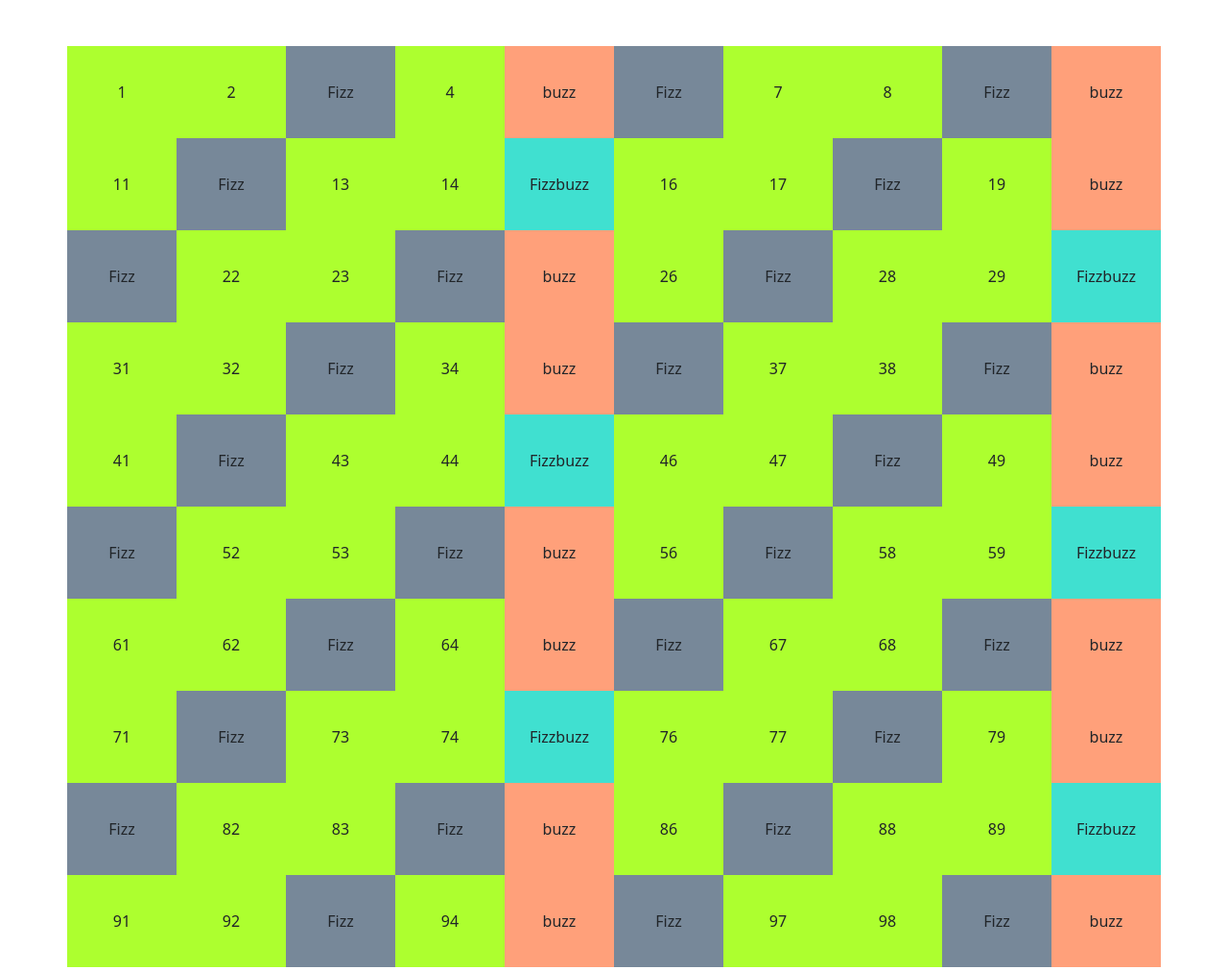
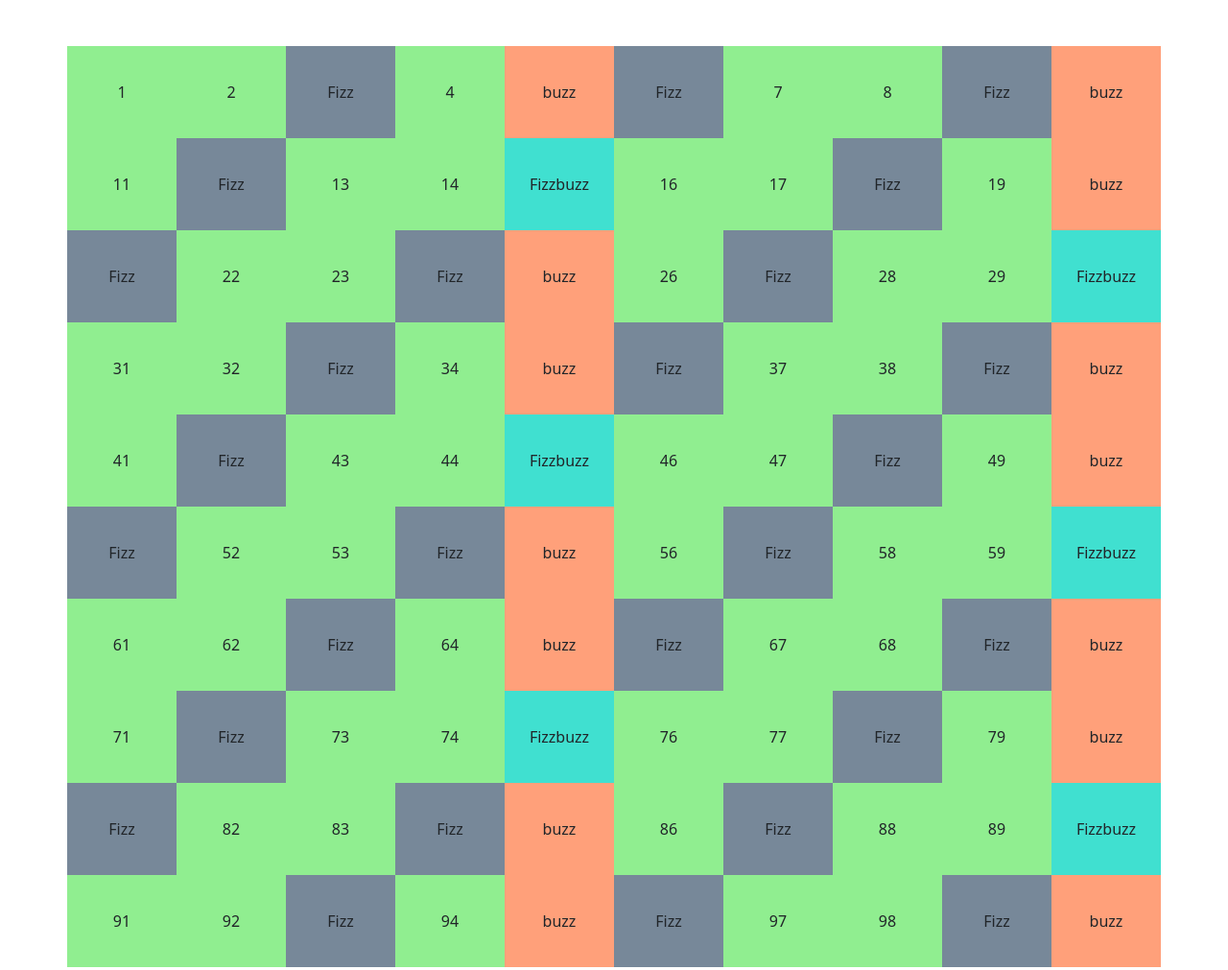
Before and after one commit to LorenzoPrimogeri/js-fizzbuzzdom, a plain HTML site: page index.html in a window 1280 px wide. Shown: the whole page at 96% size. Drawn offline with nearby package versions, Linux system fonts and the light colour scheme.

Commit message:
Little change on css

```diff
--- a/main.js
+++ b/main.js
@@ -2,17 +2,17 @@ let index = 0;
 const divSquares = document.querySelector(".row");
 for (index = 1; index <= 100; index++) {
     if (index % 3 == 0 && index % 5 == 0) {
-        const element = `<div class="fizzBuzz square d-flex justify-content-center align-items-center ">Fizzbuzz</div>`;
+        const element = `<div class="fizzBuzz square d-flex justify-content-center align-items-center box">Fizzbuzz</div>`;
         divSquares.innerHTML += element;
     } else if (index % 3 == 0) {
-        const element = `<div class="fizz square d-flex justify-content-center align-items-center">Fizz</div>`;
+        const element = `<div class="fizz square d-flex justify-content-center align-items-center box">Fizz</div>`;
         divSquares.innerHTML += element;
     } else if (index % 5 == 0) {
-        const element = `<div class="buzz square d-flex justify-content-center align-items-center">buzz</div>`;
+        const element = `<div class="buzz square d-flex justify-content-center align-items-center box">buzz</div>`;
         divSquares.innerHTML += element;
     } else {
         console.log(index)
-        const element = `<div class="square d-flex justify-content-center align-items-center">${index}</div>`;
+        const element = `<div class="square d-flex justify-content-center align-items-center normalBg box">${index}</div>`;
         divSquares.innerHTML += element;
     }
 }
--- a/style.css
+++ b/style.css
@@ -3,16 +3,11 @@
     box-sizing: border-box;
     margin: 0px;
     padding: 0px;
-  }
-  .square {
+}
+.box{
     width: calc(100% / 10);
     height: 96px;
-    padding: 5px;
-    text-align: center;
-    background-color: greenyellow;
-    vertical-align: middle;
-    line-height: 50px;
-  }
+}
 .fizzBuzz{
     background-color: turquoise;
 }
@@ -22,3 +17,6 @@
 .fizz{
     background-color: lightslategray
 }
+.normalBg{
+    background-color: lightgreen;
+}
```
